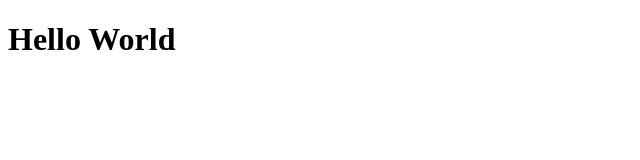
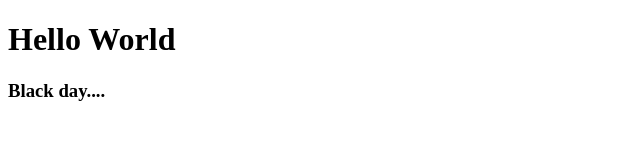
Before and after one commit to ninumaria/ninu_portfolio, a plain HTML site: page index.html in a window 1280 px wide. Shown: the whole page, without its empty margins (0-640 px from the left). Drawn offline with Linux system fonts and the light colour scheme.

Commit message:
small change

```diff
--- a/index.html
+++ b/index.html
@@ -3,5 +3,6 @@
 </head>
 <body>
   <h1>Hello World</h1>
+  <h3>Black day....</h3>
 </body>
 </html>
```
